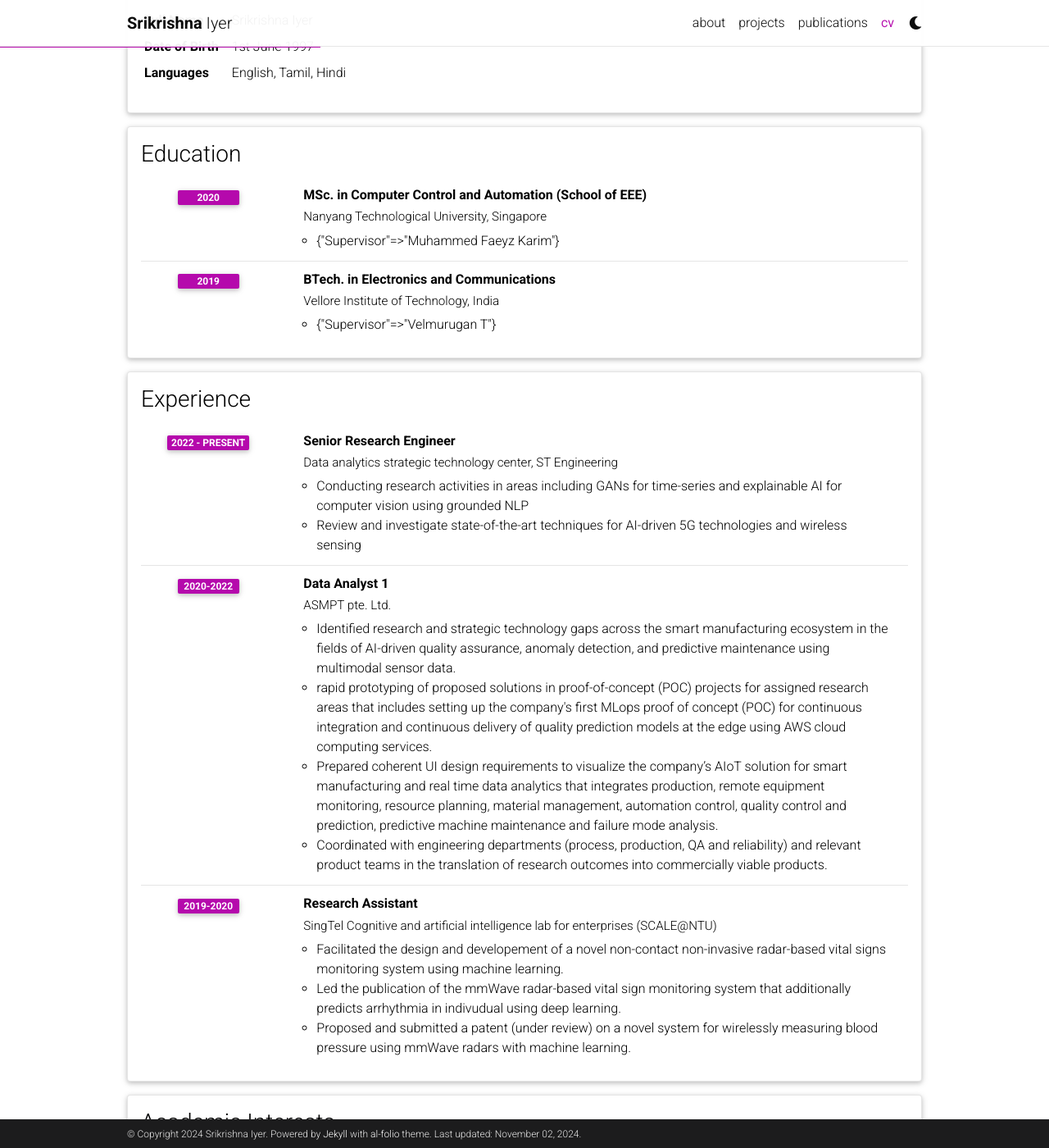
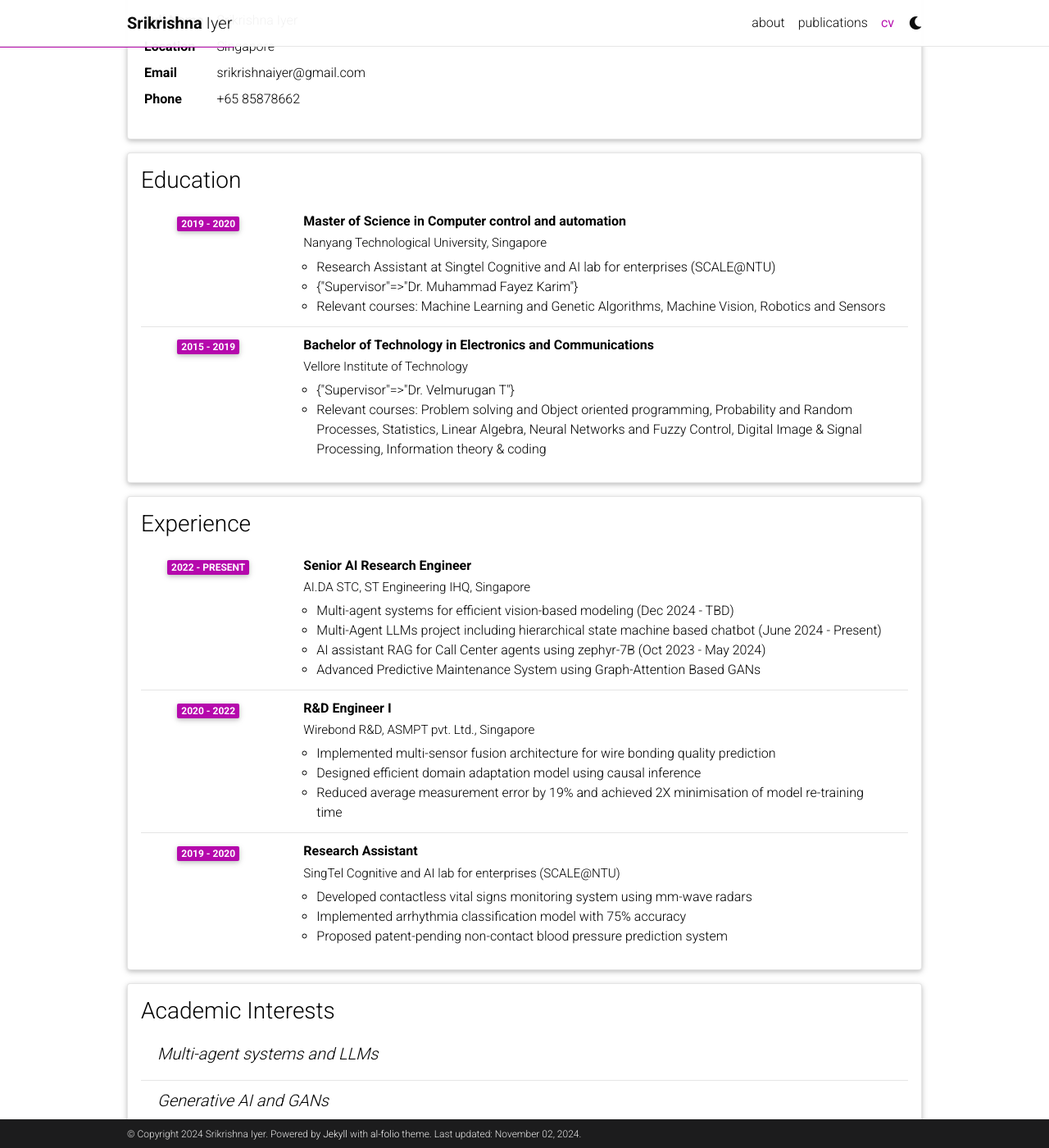
Before and after one commit to krishna22112023/personal-website, a Jekyll site: the page built from _pages/cv.md, in a window 1280 px wide and 1400 px high, scrolled down 239 px. Shown: the whole window at 82% size. Built offline with Jekyll 4.4.1, drawn with Linux system fonts in a browser that asks for light colours; comment, search, counter and statistics services are not loaded; a style sheet for code colours, icons or effects is not loaded; some of the changed text lies outside the part shown.

Commit message:
added CV section, removed projects section

```diff
--- a/_config.yml
+++ b/_config.yml
@@ -114,10 +114,10 @@ bing_site_verification:  # out your bing-site-verification ID (Bing Webmaster)
 # Blog
 # -----------------------------------------------------------------------------
 
-blog_name: Projects #al-folio # blog_name will be displayed in your blog page
-blog_nav_title: projects # your blog must have a title for it to be displayed in the nav bar
-blog_description: A growing collection of my research projects #a simple whitespace theme for academics
-permalink: /blog/:year/:title/
+#blog_name: Projects #al-folio # blog_name will be displayed in your blog page
+#blog_nav_title: projects # your blog must have a title for it to be displayed in the nav bar
+#blog_description: A growing collection of my research projects #a simple whitespace theme for academics
+#permalink: /blog/:year/:title/
 
 # Pagination
 pagination:
--- a/_data/cv.yml
+++ b/_data/cv.yml
@@ -3,60 +3,79 @@
   contents:
     - name: Full Name
       value: Srikrishna Iyer
-    - name: Date of Birth
-      value: 1st June 1997
-    - name: Languages
-      value: English, Tamil, Hindi
+    - name: Location
+      value: Singapore
+    - name: Email
+      value: srikrishnaiyer@gmail.com
+    - name: Phone
+      value: +65 85878662
 
 - title: Education
   type: time_table
   contents:
-    - title: MSc. in Computer Control and Automation (School of EEE)
+    - title: Master of Science in Computer control and automation
       institution: Nanyang Technological University, Singapore
-      year: 2020
+      year: 2019 - 2020
       description:
-        - Supervisor : Muhammed Faeyz Karim
-    - title: BTech. in Electronics and Communications
-      institution: Vellore Institute of Technology, India
-      year: 2019
+        - Research Assistant at Singtel Cognitive and AI lab for enterprises (SCALE@NTU)
+        - Supervisor: Dr. Muhammad Fayez Karim
+        - "Relevant courses: Machine Learning and Genetic Algorithms, Machine Vision, Robotics and Sensors"
+
+    - title: Bachelor of Technology in Electronics and Communications
+      institution: Vellore Institute of Technology
+      year: 2015 - 2019
       description:
-        - Supervisor : Velmurugan T
+        - Supervisor: Dr. Velmurugan T
+        - "Relevant courses: Problem solving and Object oriented programming, Probability and Random Processes, Statistics, Linear Algebra, Neural Networks and Fuzzy Control, Digital Image & Signal Processing, Information theory & coding"
 
 - title: Experience
   type: time_table
   contents:
-    - title: Senior Research Engineer
-      institution: Data analytics strategic technology center, ST Engineering
+    - title: Senior AI Research Engineer
+      institution: AI.DA STC, ST Engineering IHQ, Singapore
       year: 2022 - present
       description:
-        - Conducting research activities in areas including GANs for time-series and explainable AI for computer vision using grounded NLP
-        - Review and investigate state-of-the-art techniques for AI-driven 5G technologies and wireless sensing
-    - title: Data Analyst 1
-      institution: ASMPT pte. Ltd.
-      year: 2020-2022
+        - "Multi-agent systems for efficient vision-based modeling (Dec 2024 - TBD)"
+        - "Multi-Agent LLMs project including hierarchical state machine based chatbot (June 2024 - Present)"
+        - "AI assistant RAG for Call Center agents using zephyr-7B (Oct 2023 - May 2024)"
+        - "Advanced Predictive Maintenance System using Graph-Attention Based GANs"
+
+    - title: R&D Engineer I
+      institution: Wirebond R&D, ASMPT pvt. Ltd., Singapore
+      year: 2020 - 2022
       description:
-        - Identified research and strategic technology gaps across the smart manufacturing ecosystem in the fields of AI-driven quality assurance, anomaly detection, and predictive maintenance using multimodal sensor data.
-        - rapid prototyping of proposed solutions in proof-of-concept (POC) projects for assigned research areas that includes setting up the company's first MLops proof of concept (POC) for continuous integration and continuous delivery of quality prediction models at the edge using AWS cloud computing services.
-        - Prepared coherent UI design requirements to visualize the company’s AIoT solution for smart manufacturing and real time data analytics that integrates production, remote equipment monitoring, resource planning, material management, automation control, quality control and prediction, predictive machine maintenance and failure mode analysis.
-        - Coordinated with engineering departments (process, production, QA and reliability) and relevant product teams in the translation of research outcomes into commercially viable products.
+        - "Implemented multi-sensor fusion architecture for wire bonding quality prediction"
+        - "Designed efficient domain adaptation model using causal inference"
+        - "Reduced average measurement error by 19% and achieved 2X minimisation of model re-training time"
+
     - title: Research Assistant
-      institution: SingTel Cognitive and artificial intelligence lab for enterprises (SCALE@NTU)
-      year: 2019-2020
+      institution: SingTel Cognitive and AI lab for enterprises (SCALE@NTU)
+      year: 2019 - 2020
       description:
-        - Facilitated the design and developement of a novel non-contact non-invasive radar-based vital signs monitoring system using machine learning.
-        - Led the publication of the mmWave radar-based vital sign monitoring system that additionally predicts arrhythmia in indivudual using deep learning.
-        - Proposed and submitted a patent (under review) on a novel system for wirelessly measuring blood pressure using mmWave radars with machine learning.
+        - "Developed contactless vital signs monitoring system using mm-wave radars"
+        - "Implemented arrhythmia classification model with 75% accuracy"
+        - "Proposed patent-pending non-contact blood pressure prediction system"
 
 - title: Academic Interests
   type: nested_list
   contents:
-    - title: Generative AI for time-series
-    - title: Spatio-temporal modelling
-    - title: Natural language processing
-    - title: Explainable AI for computer vision models
+    - title: Multi-agent systems and LLMs
+    - title: Generative AI and GANs
+    - title: Machine Learning for Healthcare
+    - title: Computer Vision and Pattern Recognition
+    - title: Natural Language Processing
 
-- title: Other Interests
+- title: Publications
   type: list
   contents:
-    - <u>Sports:</u> Tennis, Table tennis, cricket, football, wall-climbing, cycling
-    - <u>Music:</u> Hindustani classical (singing and keyboard), cajon
+    - "When Babies Teach Babies: Can student knowledge sharing outperform Teacher-Guided Distillation on small datasets (CoNLL 2024, TBP)"
+    - "GAT-GAN: A Graph-Attention-based Time-Series Generative Adversarial Network (arXiv 2023)"
+    - "Support Vector Machine based Spectrum Handoff Scheme for Seamless Handover in Cognitive Radio Networks (2023)"
+    - "mmWave Radar based Vital Signs Monitoring and Arrhythmia Detection using Machine Learning (Sensors MDPI 2022)"
+    - "Structural health monitoring of railway tracks using IoT-based multi-robot systems (Neural Computing & Applications 2020)"
+
+- title: Talks and Exhibitions
+  type: list
+  contents:
+    - "Invited Speaker at IMDA, Singapore - 'Agentic Apps: Lessons learnt from creating Agentic applications' (September 2024)"
+    - "Exhibitor at SWITCH, Singapore - 'AGIL AI Assistant' (October 2024)"
```
Also changed, not shown: _news/announcement_1.md (+2 -2 lines), _pages/about.md (+3 -1 lines).
